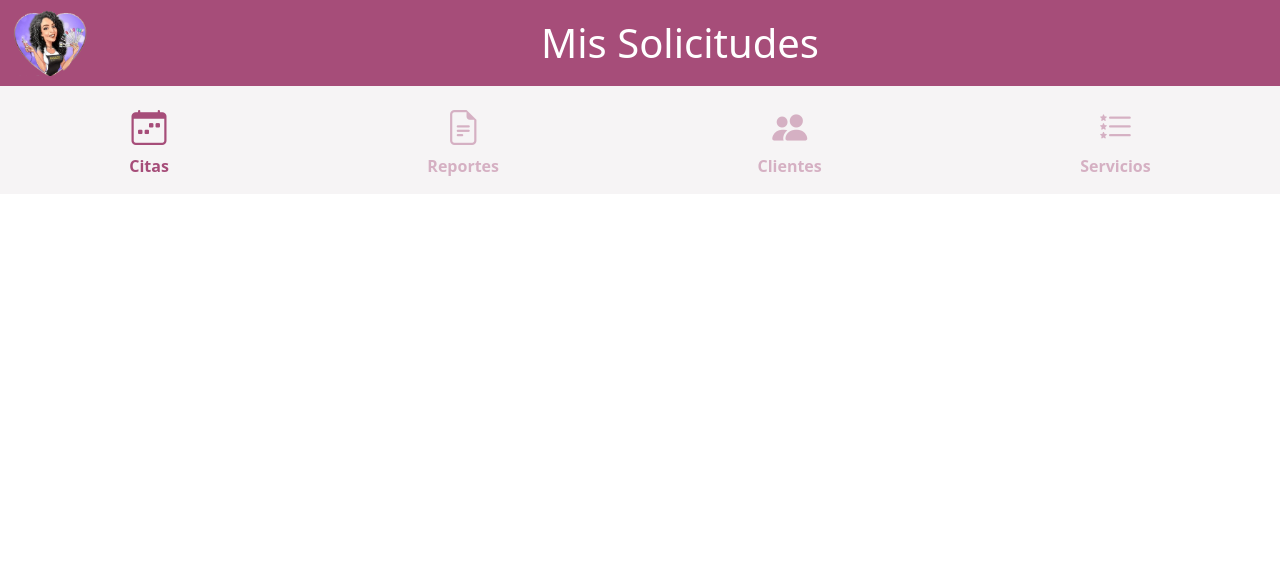
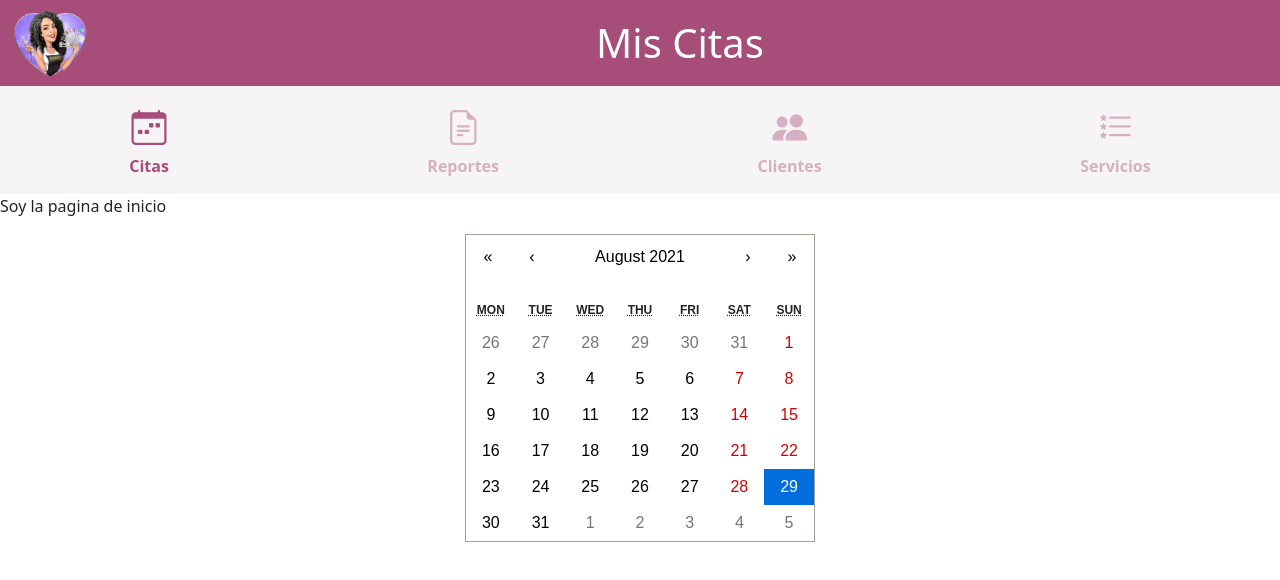
Before and after one commit to paulamelo1994/nazzynails, a React (Create React App) app in the folder Front/: page / in a window 1280 px wide. Shown: the top 580 px of the page. Built offline with nearby package versions, Linux system fonts and the light colour scheme.

Commit message:
Calendario con estilo

```diff
--- a/Front/package.json
+++ b/Front/package.json
@@ -9,6 +9,7 @@
     "bootstrap": "^5.1.0",
     "bootstrap-icons": "^1.5.0",
     "react": "^17.0.2",
+    "react-calendar": "^3.4.0",
     "react-dom": "^17.0.2",
     "react-router-dom": "^5.2.0",
     "react-scripts": "4.0.3",
--- /dev/null
+++ b/Front/src/assets/css/Citas.css
@@ -0,0 +1,4 @@
+.calendar {
+    display: flex;
+    justify-content: center;
+}
--- a/Front/src/components/App.jsx
+++ b/Front/src/components/App.jsx
@@ -4,6 +4,7 @@ import logo from '../assets/icons/nazza-logo.png'
 
 import Login from './Login'
 import Navbar from './Navbar';
+import Citas from './Citas';
 import Form from './Form';
 import Agregar from './Agregar';
 
@@ -12,7 +13,7 @@ const App = () => {
   const history = useHistory()
   const loginPath = location.pathname !== '/login'
   const labels = {
-    '/': 'Mis Solicitudes',
+    '/': 'Mis Citas',
     '/reportes': 'Mis Reportes',
     '/clientes': 'Mis Clientes',
     '/clientes/nuevo': 'Cliente',
@@ -25,24 +26,27 @@ const App = () => {
     </header>
   )
 
-  return <div className="App" style={{background: !loginPath && 'var(--main-color'}}>
-      { loginPath && <Header/>}
-      { loginPath && <Navbar/>}
+  return <div className="App" style={{ background: !loginPath && 'var(--main-color' }}>
+    {loginPath && <Header />}
+    {loginPath && <Navbar />}
     <Switch>
       <Route exact path='/login'>
         <Login />
       </Route>
+      <Route exact path='/'>
+        <Citas />
+      </Route>
       <Route exact path='/clientes'>
-          <Agregar link='/clientes/nuevo'/>
+        <Agregar link='/clientes/nuevo' />
       </Route>
       <Route exact path='/clientes/nuevo'>
         <Form form={[
-            {name: 'nombre', placeholder: 'Nombre', type: 'text'},
-            {name: 'direccion', placeholder: 'Direccion', type: 'text'},
-            {name: 'correo', placeholder: 'Correo', type: 'email'},
-            {name: 'telefono', placeholder: 'Teléfono', type: 'number'},
+          { name: 'nombre', placeholder: 'Nombre', type: 'text' },
+          { name: 'direccion', placeholder: 'Direccion', type: 'text' },
+          { name: 'correo', placeholder: 'Correo', type: 'email' },
+          { name: 'telefono', placeholder: 'Teléfono', type: 'number' },
         ]}
-          goBack={history.goBack}/>
+          goBack={history.goBack} />
       </Route>
     </Switch>
   </div>
--- /dev/null
+++ b/Front/src/components/Citas.jsx
@@ -0,0 +1,27 @@
+import React, { useState } from 'react';
+import Calendar from 'react-calendar';
+
+
+import 'react-calendar/dist/Calendar.css';
+import '../assets/css/Citas.css';
+
+const Citas = () => {
+
+    const [date, setDate] = useState(new Date());
+    return (
+        <div>
+
+            <p>Soy la pagina de inicio</p>
+            <div className="calendar">
+                <Calendar
+                    onChange={setDate}
+                    value={date}
+                />
+                {console.log(date)}
+            </div>
+        </div>
+    );
+
+}
+
+export default Citas;
```
Also changed, not shown: 1 other file (tests, documents, lock files or other folders). Lines whose indentation alone changed are shown as unchanged.
